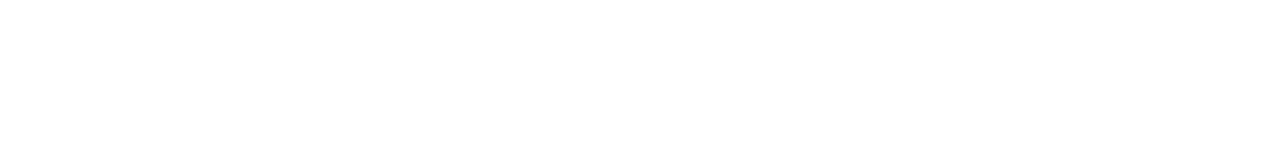
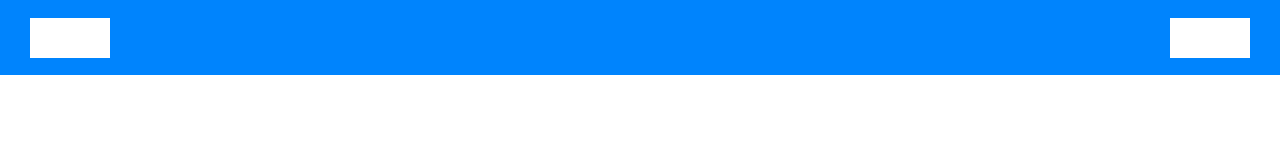
Before and after one commit to AleDelCampo/htmlcss-responsive-layout, a plain HTML site: page index.html in a window 1280 px wide. Drawn offline with Linux system fonts and the light colour scheme.

Commit message:
struttura iniziale e navbar

```diff
--- a/index.html
+++ b/index.html
@@ -8,7 +8,31 @@
     <title>Responsive</title>
 </head>
 
+
 <body>
+
+    <header>
+        <nav>
+            <div class="nav-bar row">
+                <div class="logo">
+
+                </div>
+                <div class="bars">
+
+                </div>
+            </div>
+        </nav>
+    </header>
+
+
+
+
+
+
+
+
+
+
 
 
 
--- a/style.css
+++ b/style.css
@@ -3,3 +3,45 @@
     padding: 0;
     box-sizing: border-box;
 }
+
+nav {
+    background-color: #0084fd;
+}
+
+/*MISURE TEST*/
+.nav-bar {
+    min-height: 75px;
+    max-width: 100%;
+    justify-content: space-between;
+    align-items: center;
+    padding-left: 30px;
+    padding-right: 30px;
+}
+
+.logo {
+    height: 40px;
+    width: 80px;
+    background-color: white;
+}
+
+.bars {
+    height: 40px;
+    width: 80px;
+    background-color: white;
+}
+
+
+
+.row {
+    display: flex;
+}
+
+
+
+
+
+
+
+@media screen and (max-width: 767px) {
+
+}
```
